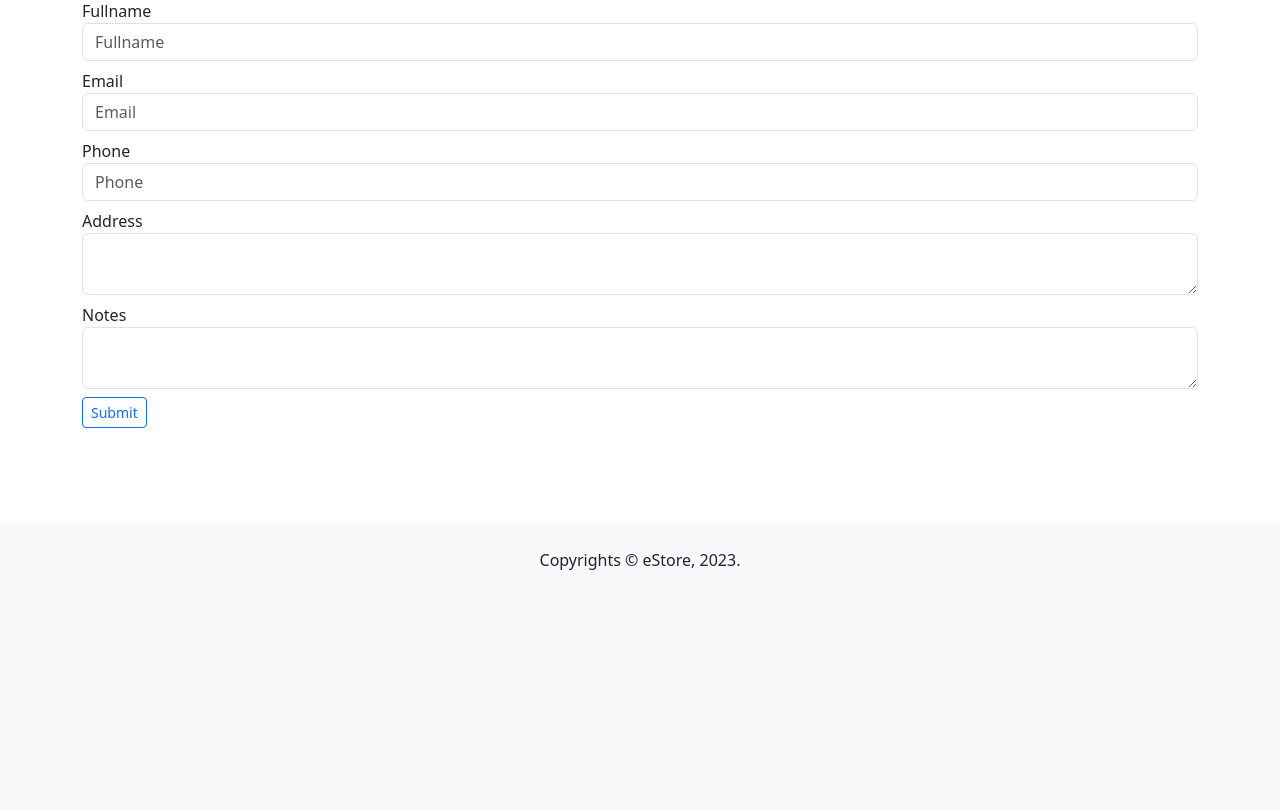
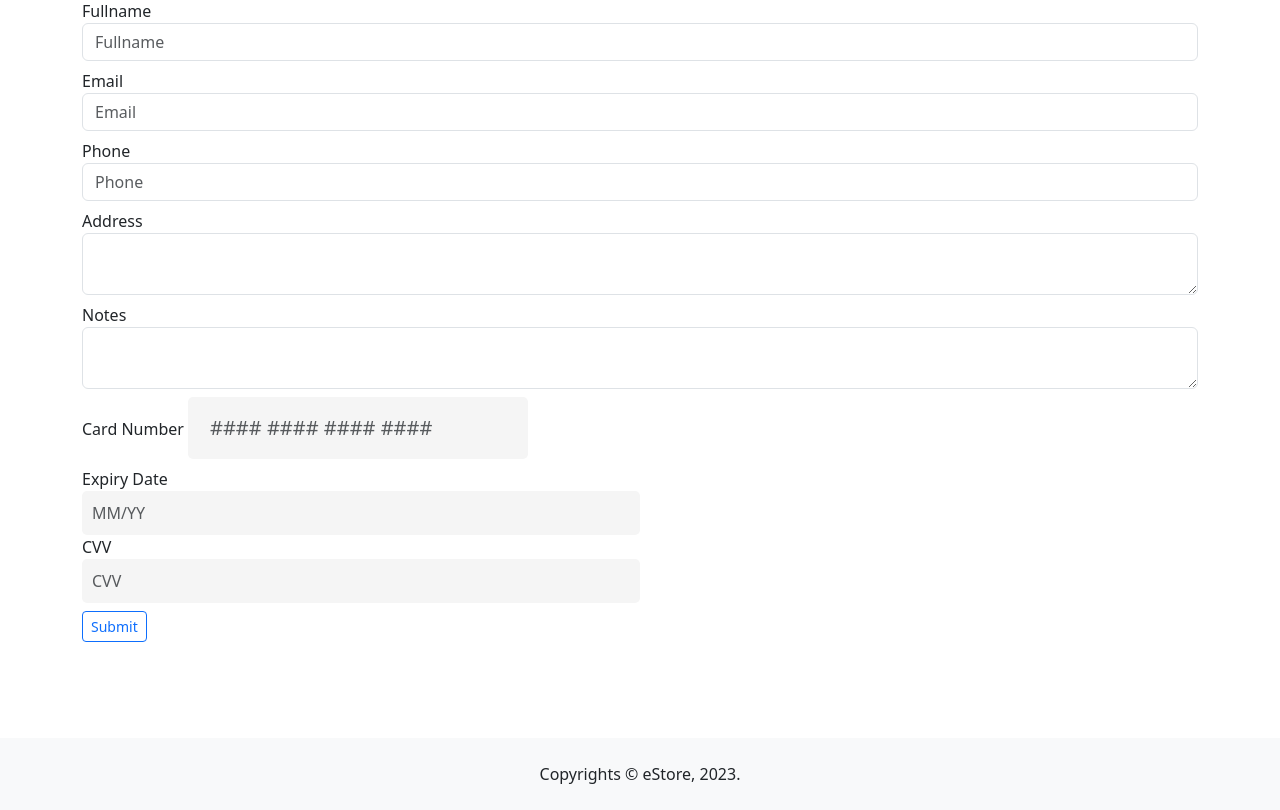
Before and after one commit to QabiEj/e-commerce, a PHP site: page /e-commerce/checkout.php in a window 1280 px wide. Shown: the part 252-1062 px from the top of the page. Before the commit the page ends 822 px from the top, so only its background shows below. Run offline with PHP 8.4, Linux system fonts and the light colour scheme; the visitor is signed in with stand-in values (Sample User, id 1).

Commit message:
Update checkout.php

```diff
--- a/checkout.php
+++ b/checkout.php
@@ -1,15 +1,14 @@
 <?php
 include('includes/header.php');
 
-    // check?
-    if(!isset($_SESSION['is_loggedin']) || $_SESSION['is_loggedin'] != 1) {
+// check if user is logged in
+if (!isset($_SESSION['is_loggedin']) || $_SESSION['is_loggedin'] != 1) {
     die('<div class="container my-4">Please <a href="login.php">login</a> first</div>');
 }
 
-
 $errors = [];
 
-    if(isset($_POST['checkout_btn'])) {
+if (isset($_POST['checkout_btn'])) {
     // data
     $fullname = $_POST['fullname'];
     $email = $_POST['email'];
@@ -17,37 +16,38 @@
     $address = $_POST['address'];
     $notes = $_POST['notes'];
 
-        if(empty($fullname)) {
+    if (empty($fullname)) {
         $errors[] = 'Fullname is required!';
     }
 
-        if(empty($email)) {
+    if (empty($email)) {
         $errors[] = 'Email is required!';
     }
 
-        if(empty($phone)) {
+    if (empty($phone)) {
         $errors[] = 'Phone is required!';
     }
 
-        if(empty($address)) {
+    if (empty($address)) {
         $errors[] = 'Address is required!';
     }
 
-        if(count($errors) === 0) {
+    if (count($errors) === 0) {
         $data = [
             'user_id' => $_SESSION['id'],
-                'customer_data' => ($fullname ."<br />" .$phone ."<br />" .$email ."<br />" .$address),
+            'customer_data' => ($fullname . "<br />" . $phone . "<br />" . $email . "<br />" . $address),
             'notes' => $notes,
-                'total' => array_reduce($_SESSION['cart'], function($sum, $item) {
+            'total' => array_reduce($_SESSION['cart'], function ($sum, $item) {
                 return $sum + ($item['qty'] * $item['price']);
             })
         ];
 
-            if($crud->create('orders', $data)) {
+        // Insert the order data into the 'orders' table
+        if ($crud->create('orders', $data)) {
             // pivot table: order_product (for each cart product: order_id, product_id)
-                $order_id = $crud->read('orders', [], $limit = 1, $order = ['column' => 'id', 'order' => 'DESC'])[0]['id'];
+            $order_id = $crud->getLastInsertedId(); // Get the last inserted order ID
 
-                foreach($_SESSION['cart'] as $item) {
+            foreach ($_SESSION['cart'] as $item) {
                 $crud->create('order_product', ['order_id' => $order_id, 'products_id' => $item['id']]);
             }
 
@@ -55,7 +55,7 @@
 
             header('Location: index.php?action=checkout&status=1');
         } else {
-                $errors[] = 'Something want wrong!';
+            $errors[] = 'Something went wrong!';
         }
     }
 }
@@ -79,17 +79,20 @@
                 Checkout
             </h4>
             <div class="checkout-form">
-                <?php if($errors): ?>
+                <?php if ($errors): ?>
                     <ul>
-                        <?php foreach($errors as $error): ?>
-                            <li><?= $error ?></li>
+                        <?php foreach ($errors as $error): ?>
+                            <li>
+                                <?= $error ?>
+                            </li>
                         <?php endforeach; ?>
                     </ul>
                 <?php endif; ?>
                 <form action="<?= $_SERVER['PHP_SELF'] ?>" method="POST">
                     <div class="form-group">
                         <label for="fullname my-2">Fullname</label>
-                        <input type="text" name="fullname" id="fullname" class="form-control" placeholder="Fullname" required />
+                        <input type="text" name="fullname" id="fullname" class="form-control" placeholder="Fullname"
+                            required />
                     </div>
                     <div class="form-group my-2">
                         <label for="email">Email</label>
@@ -107,6 +110,31 @@
                         <label for="notes">Notes</label>
                         <textarea name="notes" id="notes" class="form-control"></textarea>
                     </div>
+                    <!-- Placeholder for credit card payment -->
+                    <div class="form-group my-2">
+                        <label for="card_number">Card Number</label>
+                        <div class="credit-card-input"
+                            style="background-color: #f5f5f5; border-radius: 5px; padding: 10px; display: inline-block;">
+                            <input type="text" name="card_number" id="card_number" class="form-control"
+                                placeholder="#### #### #### ####"
+                                style="border: none; background-color: transparent; font-size: 20px; width: 100%; outline: none;" />
+                        </div>
+                    </div>
+
+                    <div class="form-row my-2">
+                        <div class="col-md-6">
+                            <label for="expiry_date">Expiry Date</label>
+                            <input type="text" name="expiry_date" id="expiry_date" class="form-control"
+                                placeholder="MM/YY"
+                                style="border: none; background-color: #f5f5f5; border-radius: 5px; padding: 10px; width: 100%; outline: none;" />
+                        </div>
+                        <div class="col-md-6">
+                            <label for="cvv">CVV</label>
+                            <input type="text" name="cvv" id="cvv" class="form-control" placeholder="CVV"
+                                style="border: none; background-color: #f5f5f5; border-radius: 5px; padding: 10px; width: 100%; outline: none;" />
+                        </div>
+                    </div>
+
                     <button type="submit" name="checkout_btn" class="btn btn-sm btn-outline-primary">Submit</button>
                 </form>
             </div>
@@ -114,5 +142,4 @@
     </div>
 </div>
 
-
 <?php include('includes/footer.php'); ?>
```
Lines whose indentation alone changed are shown as unchanged.
